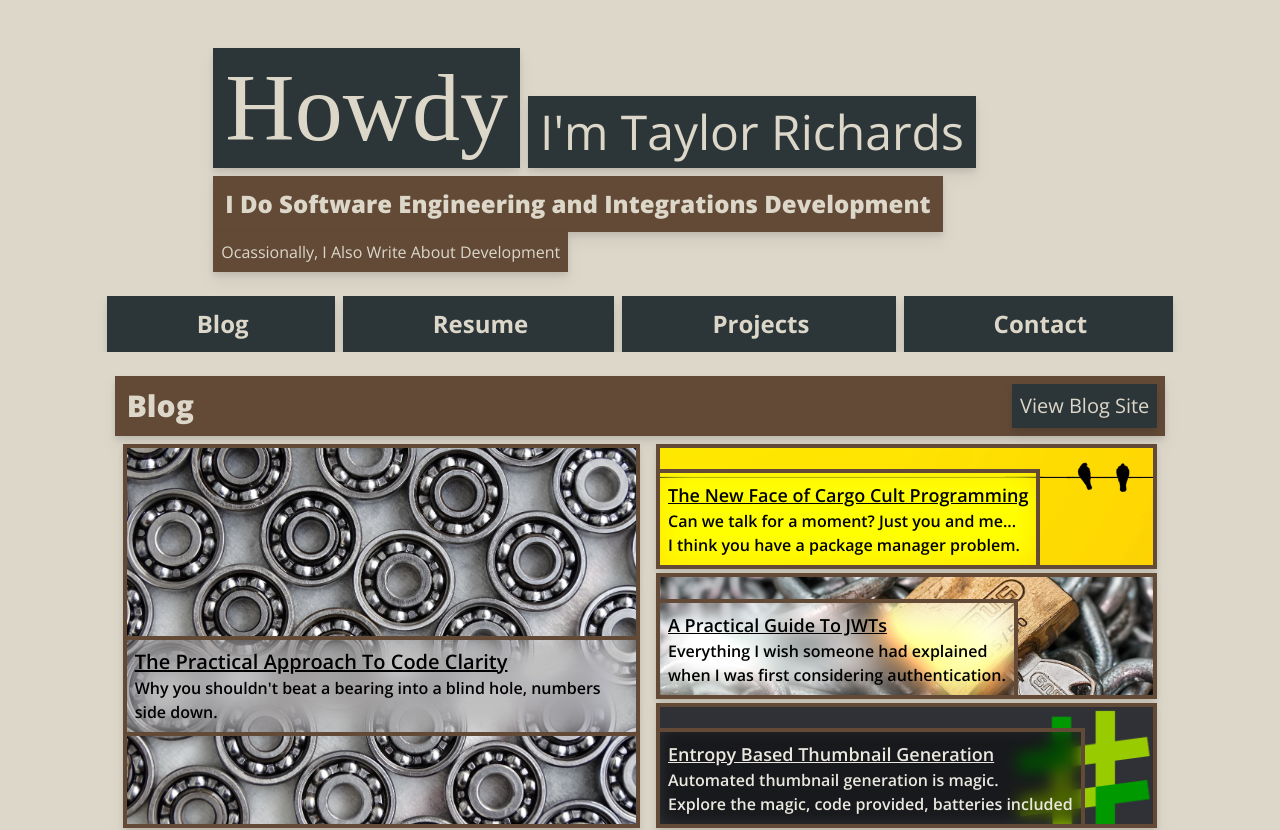
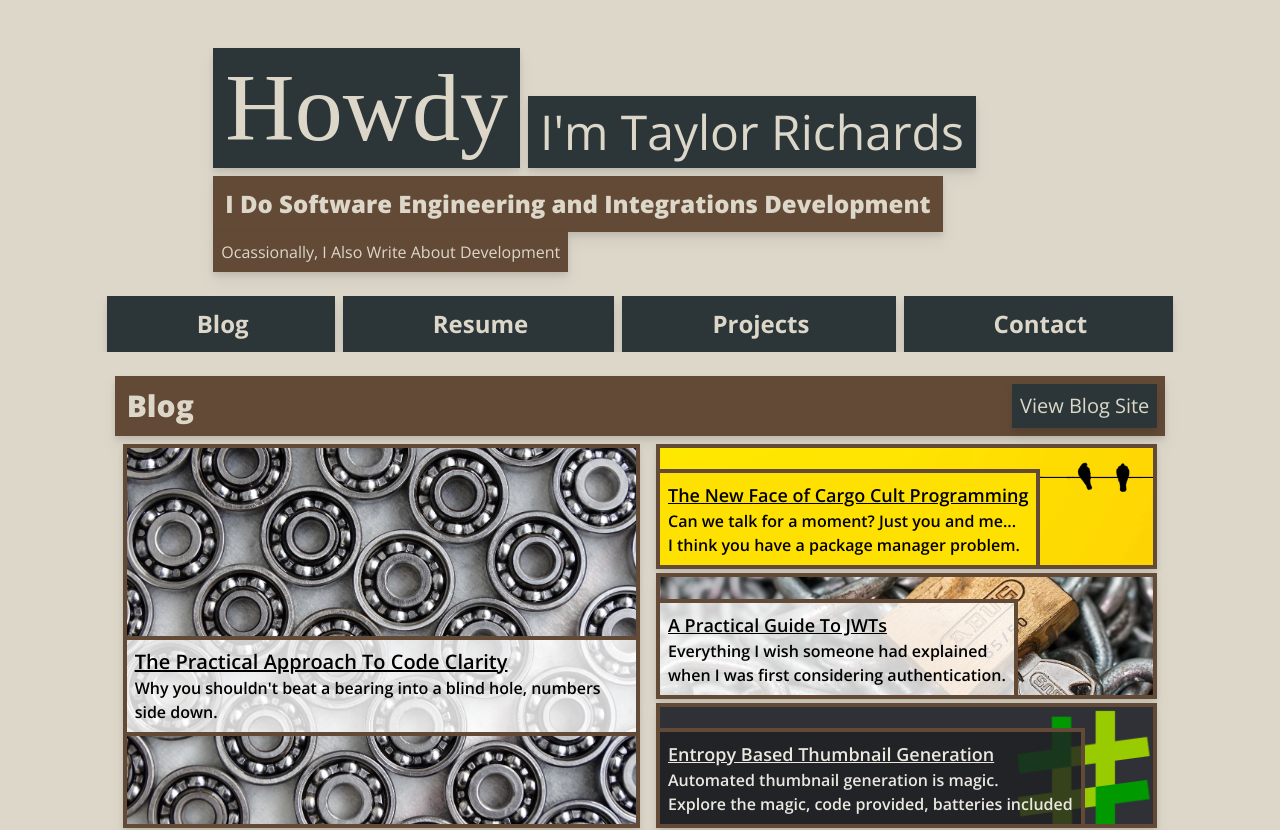
Before and after one commit to Theagentxero/resume-website, a Vue app: page / in a window 1280 px wide. Shown: the top 830 px of the page. Built offline with nearby package versions, Linux system fonts and the light colour scheme; a small style sheet from the web is missing; a web font is replaced by a local one.

Commit message:
Stacked Backdrop Filter FF Workaround

```diff
--- a/src/components/Blog.vue
+++ b/src/components/Blog.vue
@@ -9,8 +9,8 @@
                 @click="openClarityModal()"
             >
                 <div class="basis-1/2"></div>
-                <div class="basis-0 sm:basis-auto lg:basis-1/2 xl:basis-auto border-t-4 border-b-4 lg:border-b-0 xl:border-b-4 backdrop-blur-lg
-                 border-ht-dark-brown p-2 backdrop-contrast-50  backdrop-brightness-200 flex flex-col">
+                <div class="basis-0 sm:basis-auto lg:basis-1/2 xl:basis-auto border-t-4 border-b-4 lg:border-b-0 xl:border-b-4
+                 border-ht-dark-brown p-2 flex flex-col blog-text-background-white">
                     <div class="text-xl font-semibold underline underline-offset-1">
                         The Practical Approach To Code Clarity
                     </div>
@@ -26,7 +26,8 @@
                     }"
                     @click="openCargoModal()"
                 >
-                    <div class="self-end lg:self-stretch xl:self-end p-2 border-t-0 border-r-0 grow sm:grow-0 sm:shrink lg:grow xl:grow-0 xl:shrink sm:border-t-0 sm:border-r-4 lg:border-r-0 xl:border-r-4 xl:border-t-4 border-ht-dark-brown backdrop-blur-lg backdrop-brightness-200">
+                    <div class="self-end lg:self-stretch xl:self-end p-2 border-t-0 border-r-0 grow sm:grow-0 sm:shrink lg:grow xl:grow-0 xl:shrink sm:border-t-0 sm:border-r-4 lg:border-r-0 xl:border-r-4 xl:border-t-4 border-ht-dark-brown
+                    blog-text-background-yellow">
                         <div class="text-lg font-semibold underline underline-offset-1">
                             The New Face of Cargo Cult Programming
                         </div>
@@ -43,7 +44,8 @@
                     }"
                     @click="openJWTModal()"
                 >
-                    <div class="self-end lg:self-stretch xl:self-end p-2 border-t-0 border-r-0 grow sm:grow-0 sm:shrink lg:grow xl:grow-0 xl:shrink sm:border-t-0 sm:border-r-4 lg:border-r-0 xl:border-r-4 xl:border-t-4 border-ht-dark-brown backdrop-blur-lg backdrop-brightness-200">
+                    <div class="self-end lg:self-stretch xl:self-end p-2 border-t-0 border-r-0 grow sm:grow-0 sm:shrink lg:grow xl:grow-0 xl:shrink sm:border-t-0 sm:border-r-4 lg:border-r-0 xl:border-r-4 xl:border-t-4 border-ht-dark-brown
+                    blog-text-background-white">
                         <div class="text-lg font-semibold underline underline-offset-1">
                             A Practical Guide To JWTs
                         </div>
@@ -60,7 +62,8 @@
                     }"
                     @click="openThumbModal()"
                 >
-                    <div class="self-end lg:self-stretch xl:self-end p-2 border-t-0 border-r-0 grow sm:grow-0 sm:shrink lg:grow xl:grow-0 xl:shrink sm:border-t-0 sm:border-r-4 lg:border-r-0 xl:border-r-4 xl:border-t-4 border-ht-dark-brown backdrop-blur backdrop-contrast-100 backdrop-brightness-50">
+                    <div class="self-end lg:self-stretch xl:self-end p-2 border-t-0 border-r-0 grow sm:grow-0 sm:shrink lg:grow xl:grow-0 xl:shrink sm:border-t-0 sm:border-r-4 lg:border-r-0 xl:border-r-4 xl:border-t-4 border-ht-dark-brown
+                    blog-text-background-gray">
                         <div class="text-lg font-semibold underline underline-offset-1">
                             Entropy Based Thumbnail Generation
                         </div>
@@ -152,5 +155,13 @@ export default {
 </script>
 
 <style scoped>
-
+.blog-text-background-white{
+    background-color: rgba(255, 255, 255, 0.8);
+}
+.blog-text-background-yellow{
+    background-color: rgba(255, 225, 1, 1);
+}
+.blog-text-background-gray{
+    background-color: rgba(31, 32, 36, 0.8);
+}
 </style>
--- a/src/components/ProjectsDisplayCase.vue
+++ b/src/components/ProjectsDisplayCase.vue
@@ -77,8 +77,6 @@ import ProjectsHeader from './subcomponents/ProjectsHeader.vue'
 import ProjectsContent from './subcomponents/ProjectsContent.vue'
 import ProjectsInteractionRow from './subcomponents/ProjectsInteractionRow.vue'
 
-import debounce from 'underscore/modules/debounce.js'
-
 export default {
     name: "ProjectsDisplayCase",
     components: {
```
